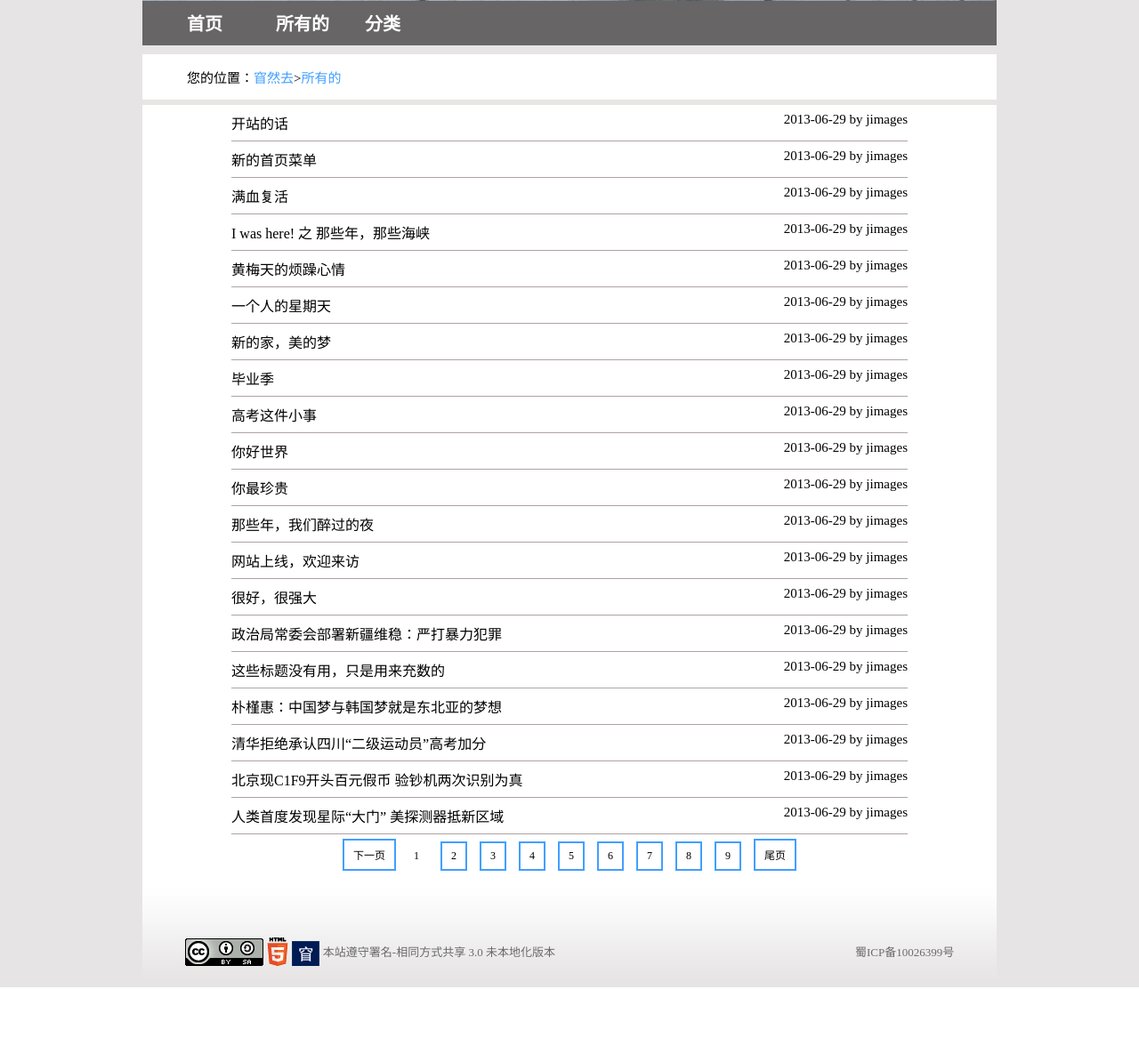
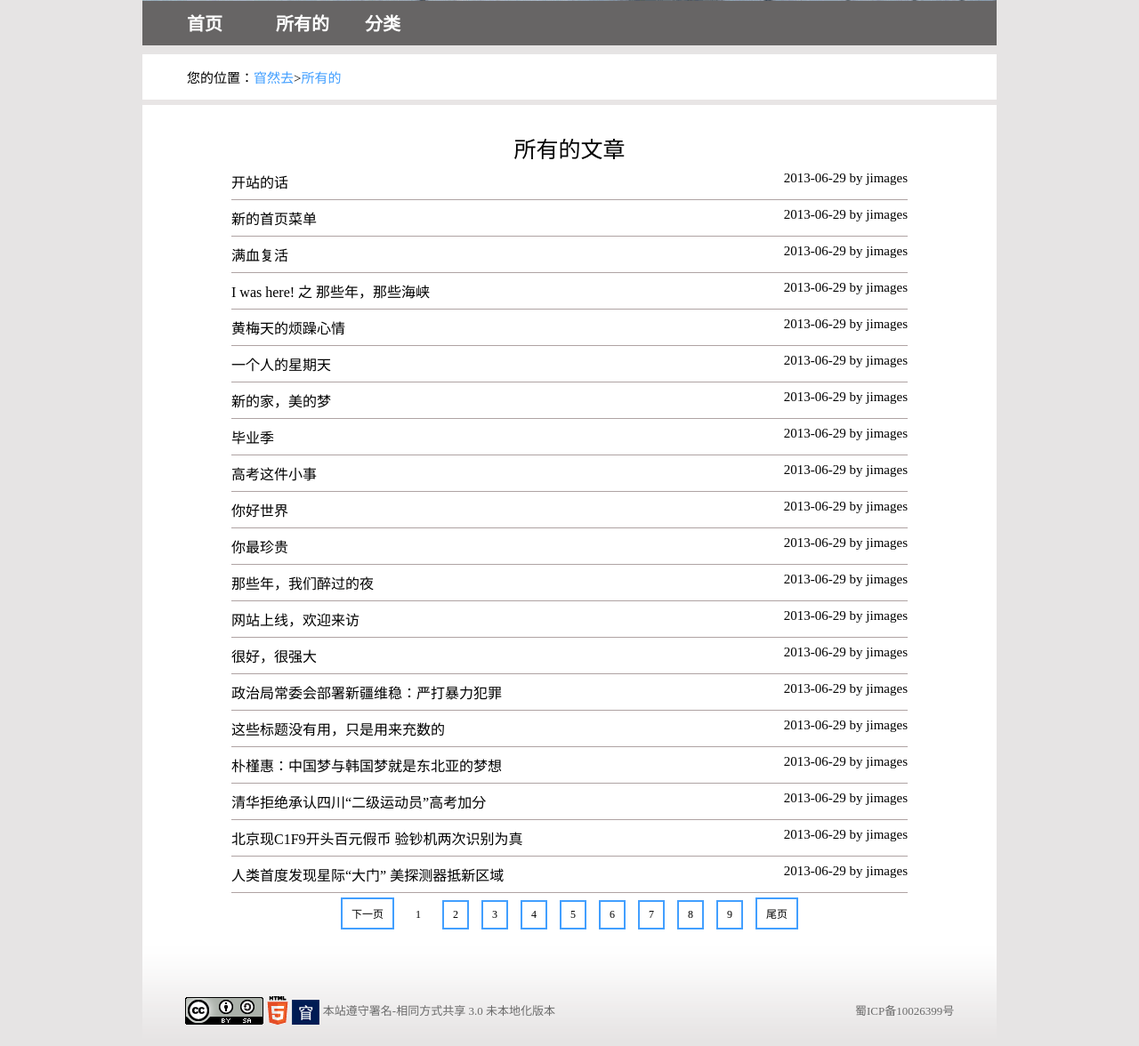
Before and after one commit to jimages/yaoranqu, a PHP site: page /blog_article.html in a window 1280 px wide. Shown: the part 429-1605 px from the top of the page at 89% size. Before the commit the page ends 1539 px from the top, so only its background shows below. Run offline with PHP 8.4, Linux system fonts and the light colour scheme.

Commit message:
correct some errors.

```diff
--- a/root/blog.html
+++ b/root/blog.html
@@ -27,7 +27,7 @@
 							<li>
 								<a href="#" target="_blank">分类</a>
 							</li>
-						<ul>
+						</ul>
 					</nav>
 				</div>
 			</div>
@@ -67,10 +67,10 @@
 					<p>你好，世界。这是一篇测试文章。</p>
 					<footer>
 					</footer>
-				</article>
+				</div>
 			</article>
 		</div>
-		<footer id="pageEnd">
+		<footer>
 			<div id="pageEnd">
 				<ul>
 					<li>
--- a/root/blog_article.html
+++ b/root/blog_article.html
@@ -28,14 +28,15 @@
 								<li>
 									<a href="#" target="_blank">分类</a>
 								</li>
-							<ul>
+							</ul>
 						</nav>
 					</div>
 				</div>
 			</header>
 		<div id="articleIndex" >
-			<span>您的位置：<a href="http://www.yaoranqu.com/" >窅然去</a>><h1><a href="#" >所有的</a></h1></span>
+			<span>您的位置：<a href="http://www.yaoranqu.com/" >窅然去</a>><a href="#" >所有的</a></span>
 			<hr />
+			<h1>所有的文章</h1>
 			<ul id="index">
 				<li><a href="#">开站的话</a><span>2013-06-29 by jimages</span></li>
 				<li><a href="#">新的首页菜单</a><span>2013-06-29 by jimages</span></li>
@@ -59,7 +60,7 @@
 				<li><a href="#">人类首度发现星际“大门” 美探测器抵新区域</a><span>2013-06-29 by jimages</span></li>
 			</ul>
 			<div id="pageNext" >
-				<a href="a" >下一页</>
+				<a href="a" >下一页</a>
 				<a id="nowPage" >1</a>
 				<a href="a" >2</a>
 				<a href="a" >3</a>
@@ -72,7 +73,7 @@
 				<a href="a" >尾页</a>
 			</div>
 		</div>
-		<footer id="pageEnd">
+		<footer>
 			<div id="pageEnd">
 				<ul>
 					<li>
--- a/root/css/blog_article.css
+++ b/root/css/blog_article.css
@@ -18,8 +18,9 @@ body {
 	display:inline-block;
 	}
 h1 {
-	font: 400 15px \5FAE\8F6F\96C5\9ED1;
-	display:inline;
+	font: 400 25px \5FAE\8F6F\96C5\9ED1;
+	text-align:center;
+	padding-top:30px;
 	}
 #articleIndex span a {
 	color:#429fff
@@ -62,7 +63,7 @@ h1 {
 #nowPage {
 		border:2px none #429fff!important
 		}
-	#pageEnd {
+#pageEnd {
 	background-image:url(http://resource.yaoranqu.com/images/footer.png);
 	height:126px;
 	background-repeat:repeat-x;
--- a/root/login.html
+++ b/root/login.html
@@ -14,7 +14,7 @@
 		<div id="login">
 			<h1>窅然去·登录</h1>
 			<span id="error" ></span>
-			<form method="post" action="" >
+			<form method="post" action="#" accept-charset="UTF-8" >
 				<ul>
 					<li>
 						<label for="username">用户名</label>
```
